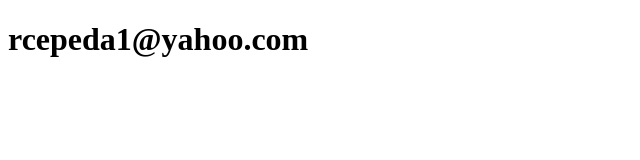
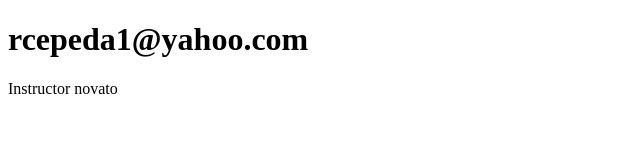
Before and after one commit to Rafa-Cepeda/sistema-de-registro, a plain HTML site: page contacto.html in a window 1280 px wide. Shown: the whole page, without its empty margins (0-640 px from the left). Drawn offline with Linux system fonts and the light colour scheme.

Commit message:
Actaulizado con cargo de contacto

```diff
--- a/contacto.html
+++ b/contacto.html
@@ -7,6 +7,7 @@
 </head>
 <body>
     <h1>rcepeda1@yahoo.com</h1>
+    <p>Instructor novato</p>
 
 
 </body>
```
